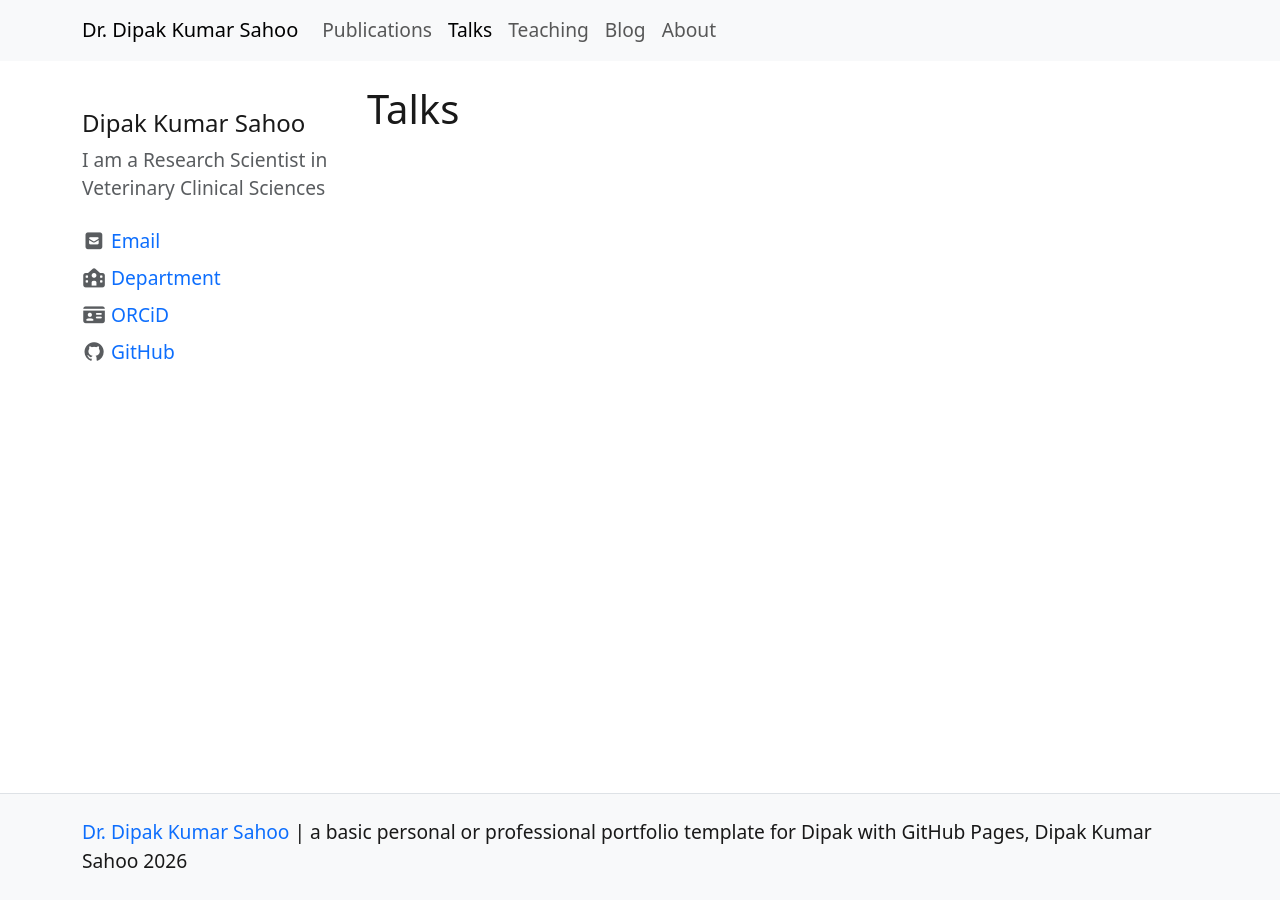
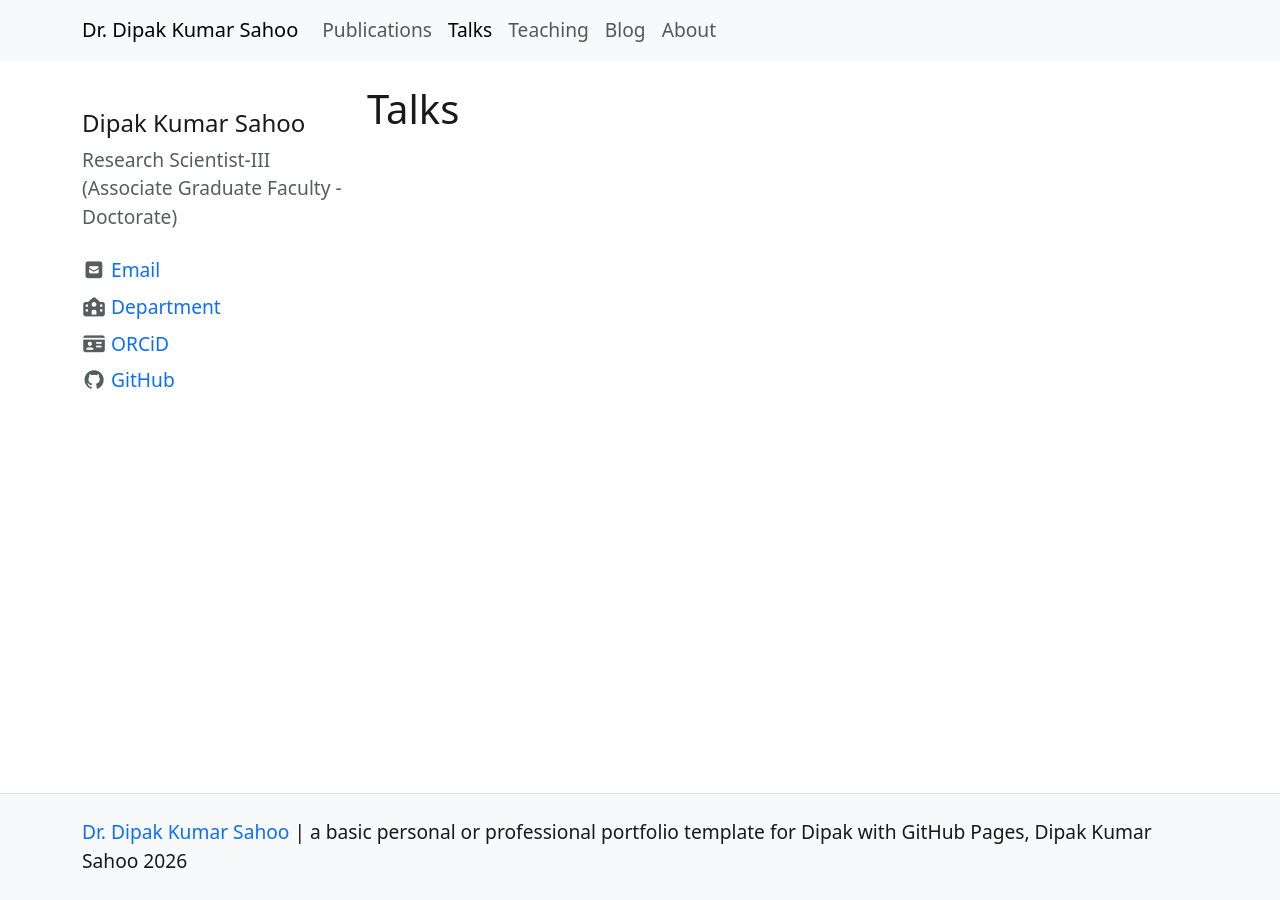
Before and after one commit to dipaksahoo11-boop/portfolio-dipak-sahoo, a Jekyll site: the page built from pages/talks.md, in a window 1280 px wide. Built offline with Jekyll 4.4.1, drawn with Linux system fonts in a browser that asks for light colours; nearby versions of some CDN libraries.

Commit message:
updated bio

```diff
--- a/_config.yml
+++ b/_config.yml
@@ -13,7 +13,7 @@ title: Dr. Dipak Kumar Sahoo
 description: "a basic personal or professional portfolio template for Dipak with GitHub Pages"
 year: 2026
 author: Dipak Kumar Sahoo
-bio: "I am a Research Scientist in Veterinary Clinical Sciences"
+bio: "Research Scientist-III (Associate Graduate Faculty - Doctorate)"
 email: dsahoo@iastate.edu
 github_profile: https://scholar.google.com/citations?user=c1Uz3cYAAAAJ&hl=en
 department: https://vetmed.iastate.edu/directory/pub/info/dsahoo
```
